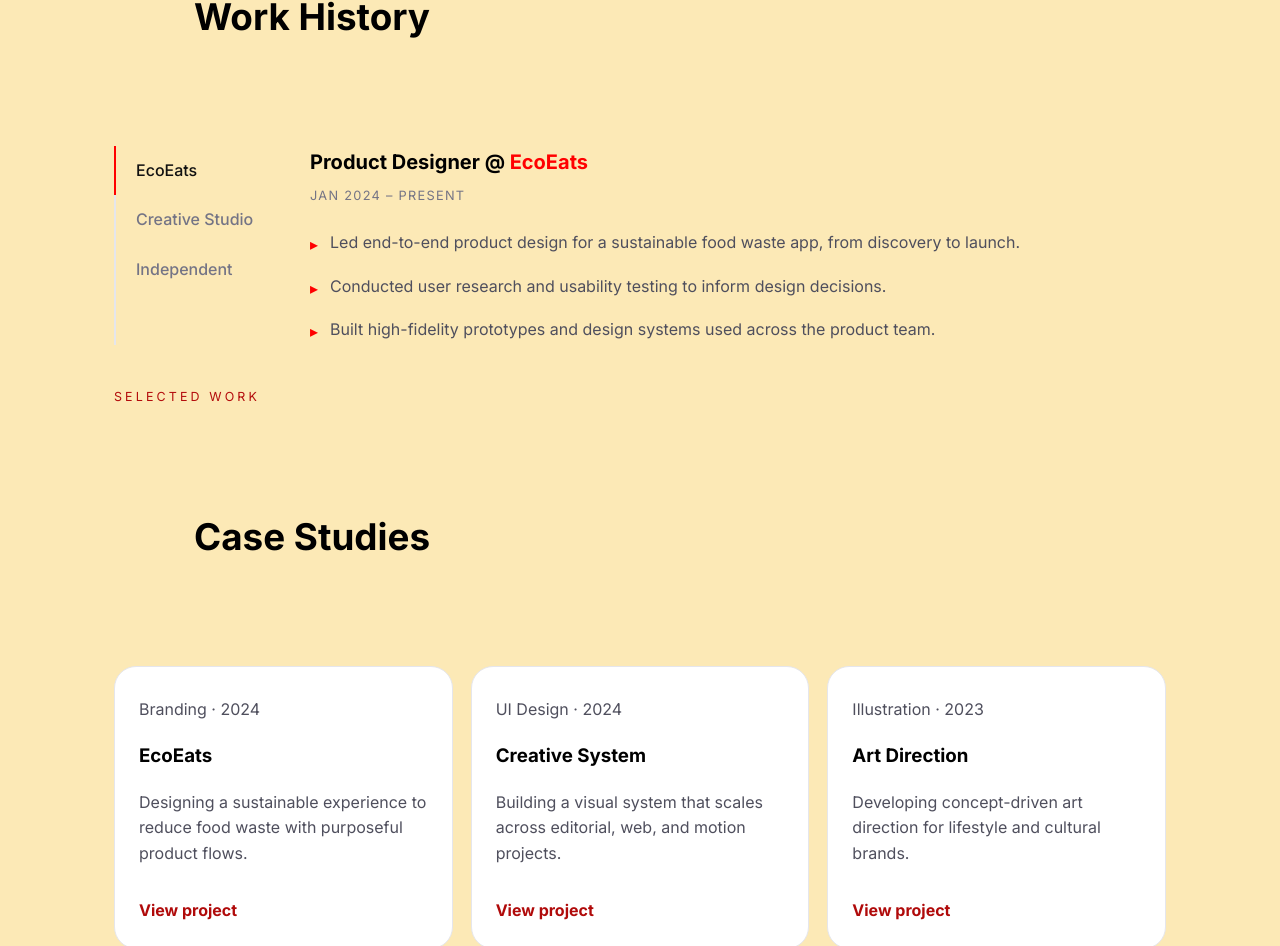
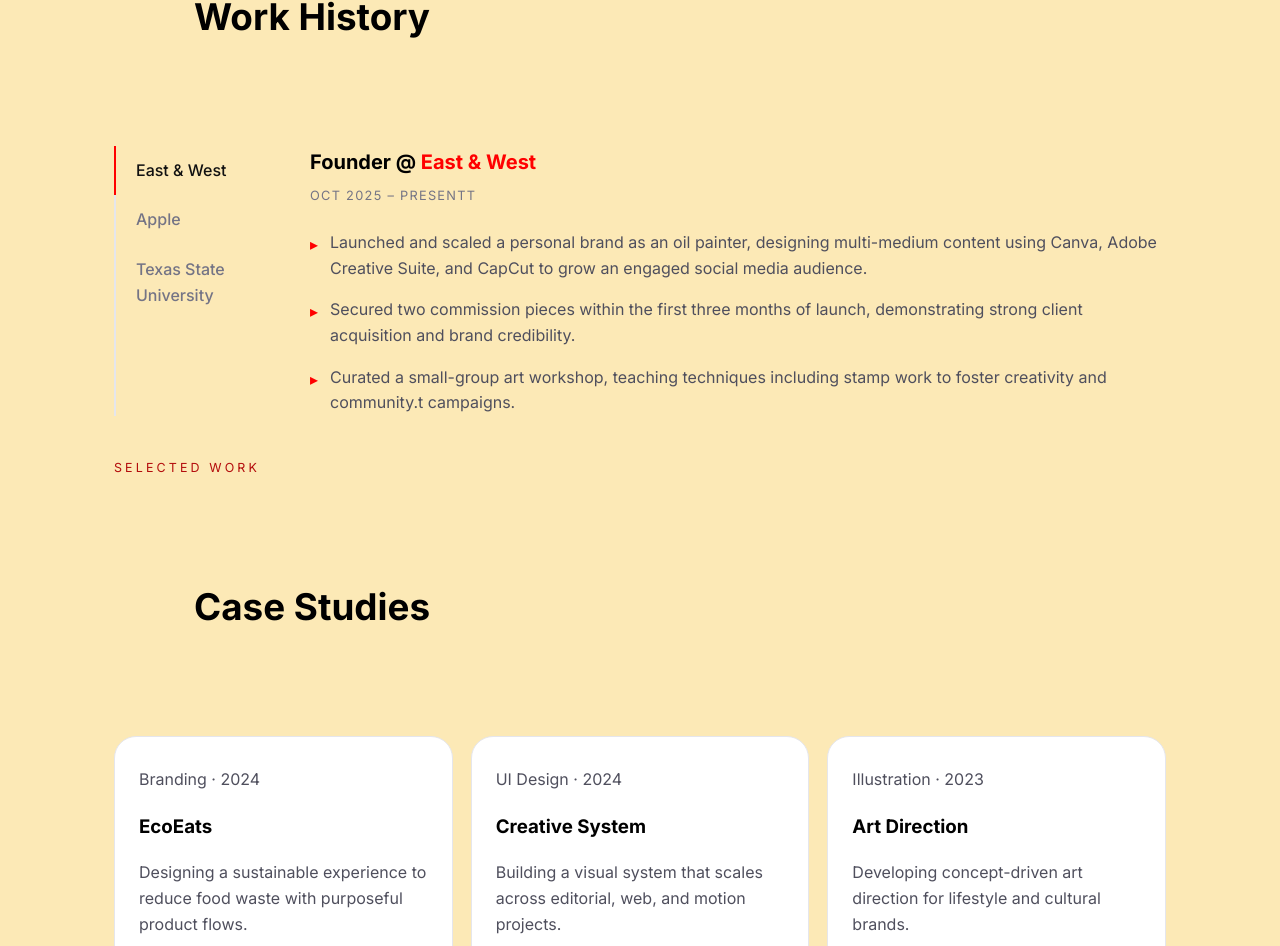
Before and after one commit to Kissahussain/Kissa, a React (Vite) app: page / in a window 1280 px wide. Shown: the part 1285-2231 px from the top of the page. Built offline with nearby package versions, Linux system fonts and the light colour scheme.

Commit message:
edited work experience

```diff
--- a/src/App.jsx
+++ b/src/App.jsx
@@ -82,33 +82,31 @@
   const items = useMemo(
     () => [
       {
-        role: 'Product Designer',
-        company: 'EcoEats',
-        period: 'JAN 2024 – PRESENT',
+        role: 'Founder',
+        company: 'East & West',
+        period: 'OCT 2025 – PRESENTT',
         bullets: [
-          'Led end-to-end product design for a sustainable food waste app, from discovery to launch.',
-          'Conducted user research and usability testing to inform design decisions.',
-          'Built high-fidelity prototypes and design systems used across the product team.'
+          'Launched and scaled a personal brand as an oil painter, designing multi-medium content using Canva, Adobe Creative Suite, and CapCut to grow an engaged social media audience.',
+          'Secured two commission pieces within the first three months of launch, demonstrating strong client acquisition and brand credibility.',
+          'Curated a small-group art workshop, teaching techniques including stamp work to foster creativity and community.t campaigns.',
         ]
       },
       {
-        role: 'Visual Designer',
-        company: 'Creative Studio',
-        period: 'JUN 2022 – DEC 2023',
+        role: 'Technical Specialist',
+        company: 'Apple',
+        period: 'AUG 2024 – PRESENT',
         bullets: [
-          'Created visual systems and brand identities for clients across lifestyle and tech.',
-          'Designed motion graphics and editorial layouts for digital and print campaigns.',
-          'Collaborated with developers to ensure pixel-perfect implementation.'
+          'Guided customers through device troubleshooting using  knowledge of Apples UI and ecosystem.',
+          'Driving a significant improvement in customer experience, raising our Net Promoter Score (NPS) from 56 to 100  within a single quarter.',
         ]
       },
       {
-        role: 'Freelance Designer',
-        company: 'Independent',
-        period: 'MAR 2020 – MAY 2022',
+        role: 'Social Media Manager',
+        company: 'Texas State University',
+        period: 'AUG 2022 – JAN 2023',
         bullets: [
-          'Delivered UI/UX and branding projects for early-stage startups and local businesses.',
-          'Managed client relationships from brief to final delivery.',
-          'Designed responsive web interfaces and marketing materials.'
+          'Designed social and print content using Canva and Adobe Creative Suite.',
+          'Drove significant follower growth in a single semester and boosting student event attendance for the Muslim Student Association.',
         ]
       }
     ],
```
